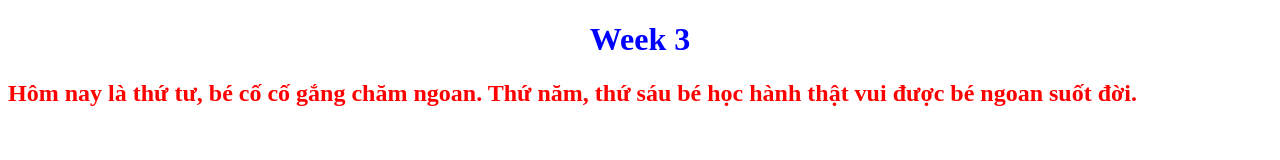
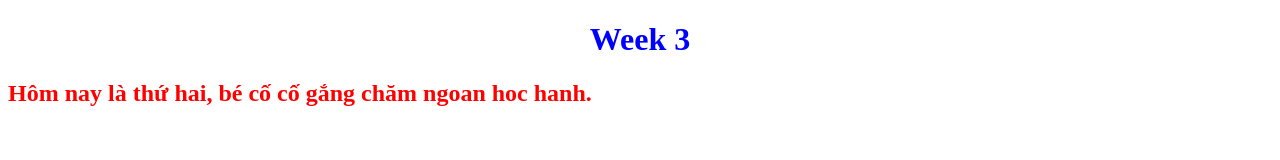
Before and after one commit to datnguyen1117/qoucdt.github.io, a plain HTML site: page WEEK 3/index.html in a window 1280 px wide. Drawn offline with Linux system fonts and the light colour scheme.

Commit message:
Update index.html

```diff
--- a/WEEK 3/index.html
+++ b/WEEK 3/index.html
@@ -21,7 +21,7 @@
         Week 3
     </h1>
     <h2>
-        Hôm nay là thứ tư, bé cố cố gắng chăm ngoan. Thứ năm, thứ sáu bé học hành thật vui được bé ngoan suốt đời.
+        Hôm nay là thứ hai, bé cố cố gắng chăm ngoan hoc hanh.
     </h2>
 </body>
 </html>
```
